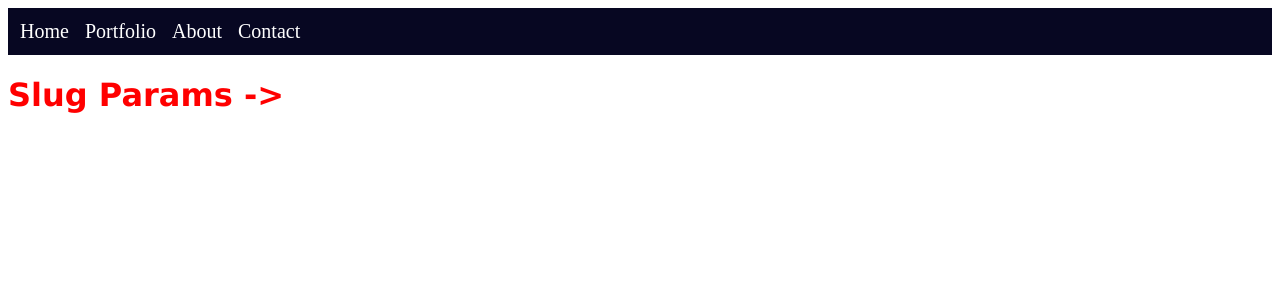
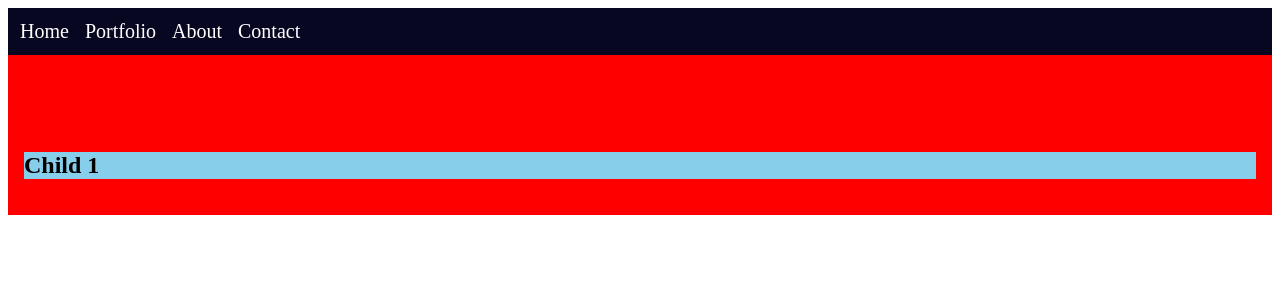
Before and after one commit to mojjjtaba/Nuxt3-Course, a Nuxt app: page /parent/child1 in a window 1280 px wide. Shown: the top 300 px of the page. Built offline with nearby package versions, Linux system fonts and the light colour scheme.

Commit message:
nested routes

```diff
--- /dev/null
+++ b/pages/parent.vue
@@ -0,0 +1,6 @@
+<template>
+    <div style="background: red; padding: 16px;">
+        <h1>Parent Component</h1>
+        <NuxtPage message="Hello" />
+    </div>
+</template>
--- /dev/null
+++ b/pages/parent/child1.vue
@@ -0,0 +1,11 @@
+<template>
+    <div style="background: skyblue;">
+        <h2>Child 1</h2>
+    </div>
+</template>
+
+<script setup>
+const props = defineProps(['message'])
+
+console.log(props.message)
+</script>
--- /dev/null
+++ b/pages/parent/child2.vue
@@ -0,0 +1,5 @@
+<template>
+    <div style="background: yellow;">
+        <h2>Child 2</h2>
+    </div>
+</template>
```
